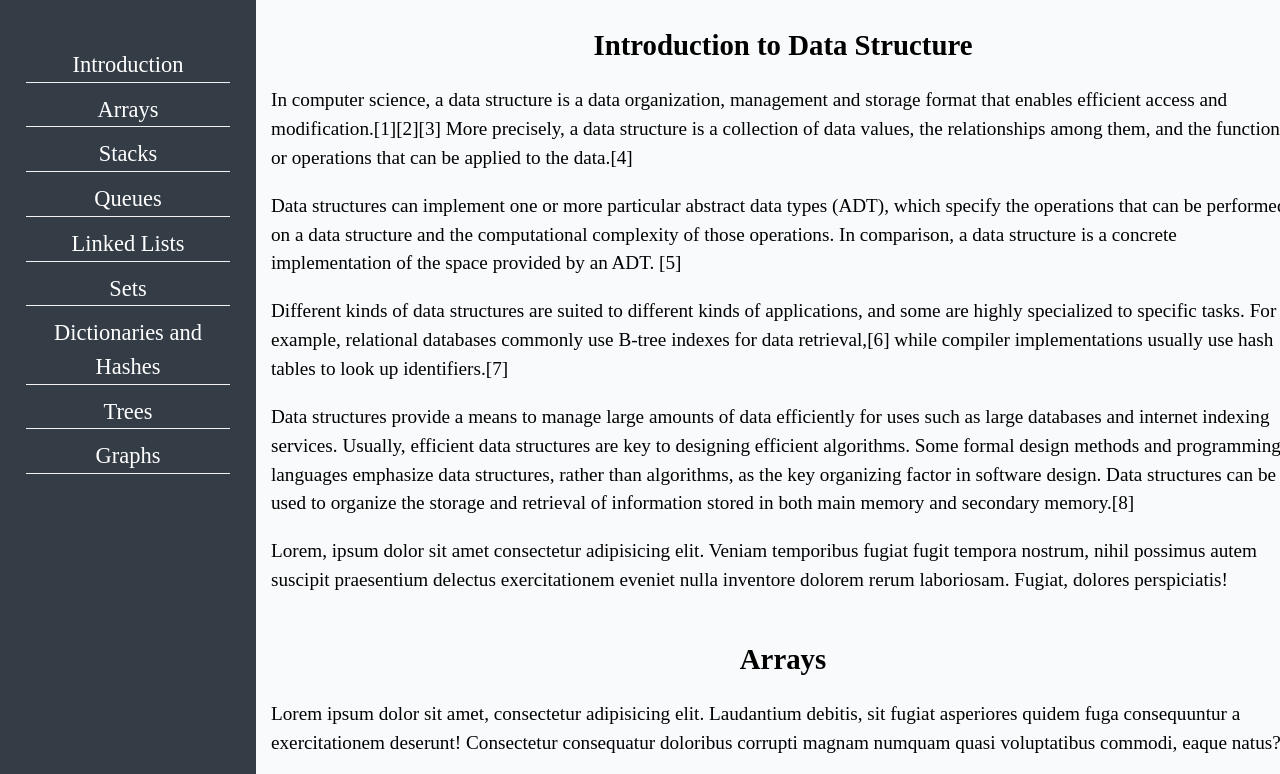
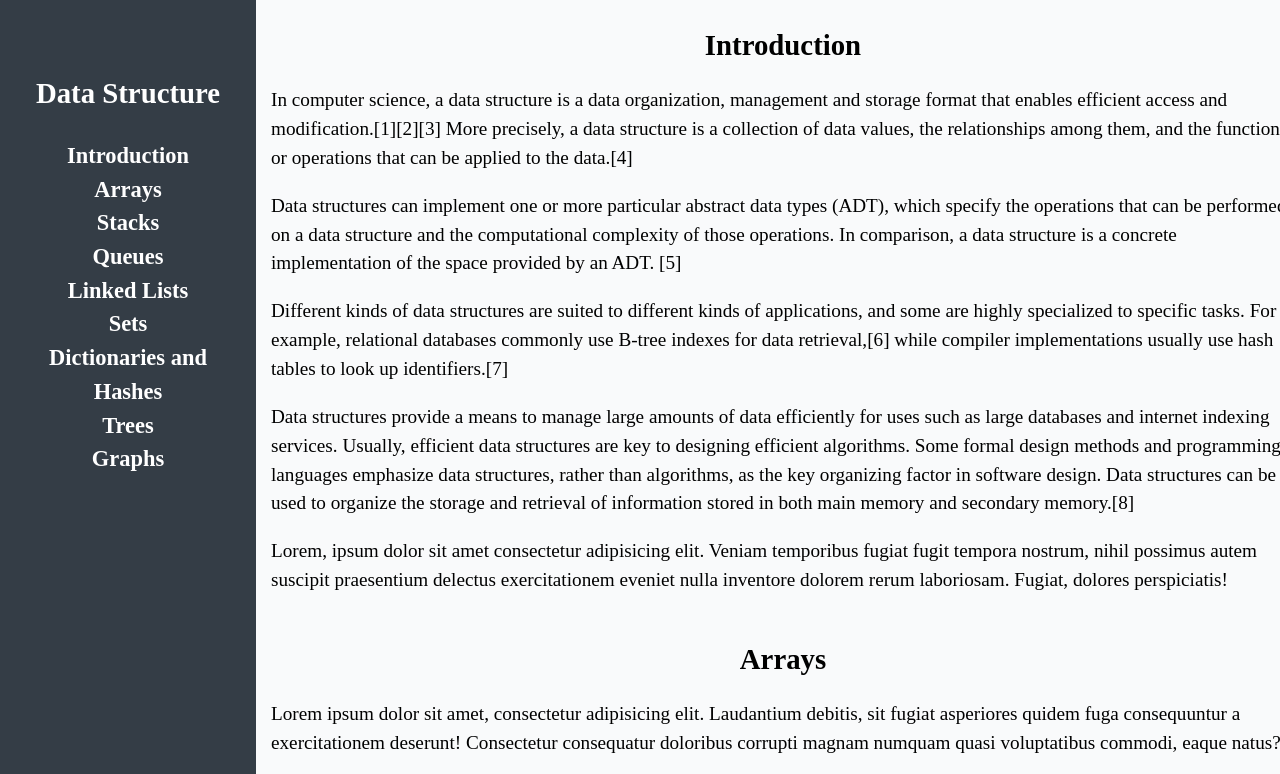
Before and after one commit to Hoxtygen/Technical-Documentation, a plain HTML site: page index.html in a window 1280 px wide. Shown: the top 774 px of the page. Drawn offline with Linux system fonts and the light colour scheme.

Commit message:
refactor: refactoring html markup to comply with user story
This is needed so the markup complies with the user story for this
project

Resolves: update #1

```diff
--- a/index.html
+++ b/index.html
@@ -10,27 +10,28 @@
 <body>
     <div id="wrapper">
         <aside>
-            <nav>
+            <nav id="navbar">
+                <h2>Data Structure</h2>
                 <div class="sidebar">
                     <ul class="nav-container">
-                        <li class="nav-item"><a class="nav-link" href="#Introduction_to_Data_Structure"><h3>Introduction</h3></a></li>
-                        <li class="nav-item"><a class="nav-link" href="#Arrays"><h3>Arrays</h3></a></li>
-                        <li class="nav-item"><a class="nav-link" href="#Stacks"><h3>Stacks</h3></a></li>
-                        <li class="nav-item"><a class="nav-link" href="#Queues"><h3>Queues</h3></a></li>
-                        <li class="nav-item"><a class="nav-link" href="#Linked_Lists"><h3>Linked Lists</h3></a></li>
-                        <li class="nav-item"><a class="nav-link" href="#Sets"><h3>Sets</h3></a></li>
-                        <li class="nav-item"><a class="nav-link" href="#Dictionaries_and_Hashes"><h3>Dictionaries and Hashes</h3></a></li>
-                        <li class="nav-item"><a class="nav-link" href="#Trees"><h3>Trees</h3></a></li>
-                        <li class="nav-item"><a class="nav-link" href="#Graphs"><h3>Graphs</h3></a></li>
+                        <li class="nav-item"><h3><a class="nav-link" href="#Introduction">Introduction</a></h3></li>
+                        <li class="nav-item"><h3><a class="nav-link" href="#Arrays">Arrays</a></h3></li>
+                        <li class="nav-item"><h3><a class="nav-link" href="#Stacks">Stacks</a></h3></li>
+                        <li class="nav-item"><h3><a class="nav-link" href="#Queues">Queues</a></h3></li>
+                        <li class="nav-item"><h3><a class="nav-link" href="#Linked_Lists">Linked Lists</a></h3></li>
+                        <li class="nav-item"><h3><a class="nav-link" href="#Sets">Sets</a></h3></li>
+                        <li class="nav-item"><h3><a class="nav-link" href="#Dictionaries_and_Hashes">Dictionaries and Hashes</a></h3></li>
+                        <li class="nav-item"><h3><a class="nav-link" href="#Trees">Trees</a></h3></li>
+                        <li class="nav-item"><h3><a class="nav-link" href="#Graphs">Graphs</a></h3></li>
                     </ul>
                 </div>
             </nav>
         </aside>
 
         <main id="main-doc">
-           <section class="main-section" id="Introduction_to_Data_Structure">
+           <section class="main-section" id="Introduction">
                <div class="container main-content">
-                    <h2>Introduction to Data Structure</h2>
+                    <h2>Introduction</h2>
                    <article>
                        <p>In computer science, a data structure is a data organization, management and storage format that enables
                            efficient access and modification.[1][2][3] More precisely, a data structure is a collection of data
```
